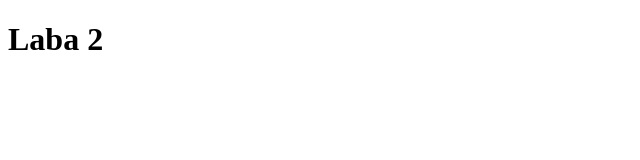
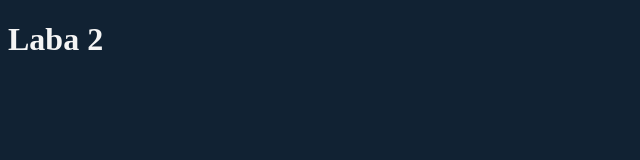
Before and after one commit to En1boy/Laba_2, a plain HTML site: page index.html in a window 1280 px wide. Shown: the whole page, without its empty margins (0-640 px from the left). Drawn offline with Linux system fonts and the light colour scheme.

Commit message:
Сохранил index.html

```diff
--- a/index.html
+++ b/index.html
@@ -4,7 +4,8 @@
     <meta charset="UTF-8">
     <meta http-equiv="X-UA-Compatible" content="IE=edge">
     <meta name="viewport" content="width=device-width, initial-scale=1.0">
-    <title>Document</title>
+    <link rel="stylesheet" href="css/main.css">
+    <title>Laba 2</title>
 </head>
 <body>
     <h1>Laba 2</h1>
```
